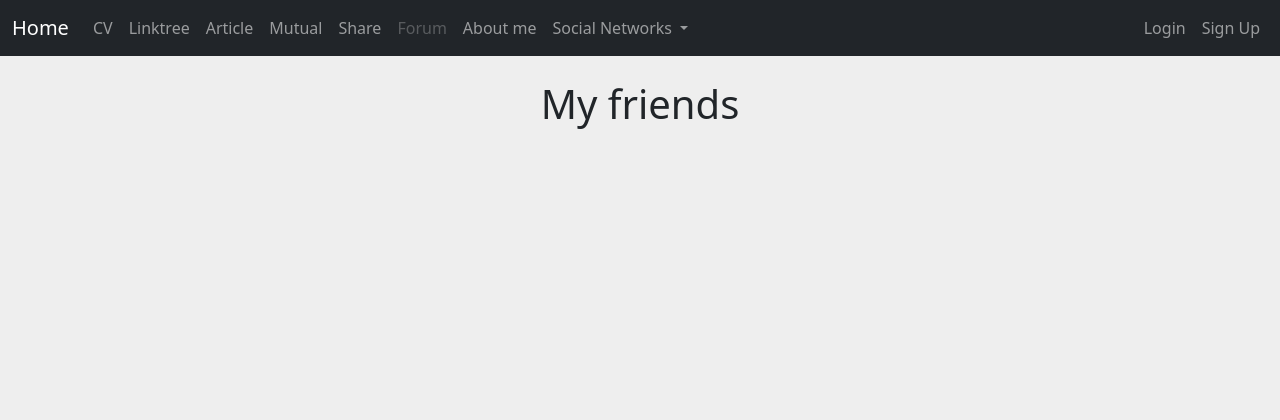
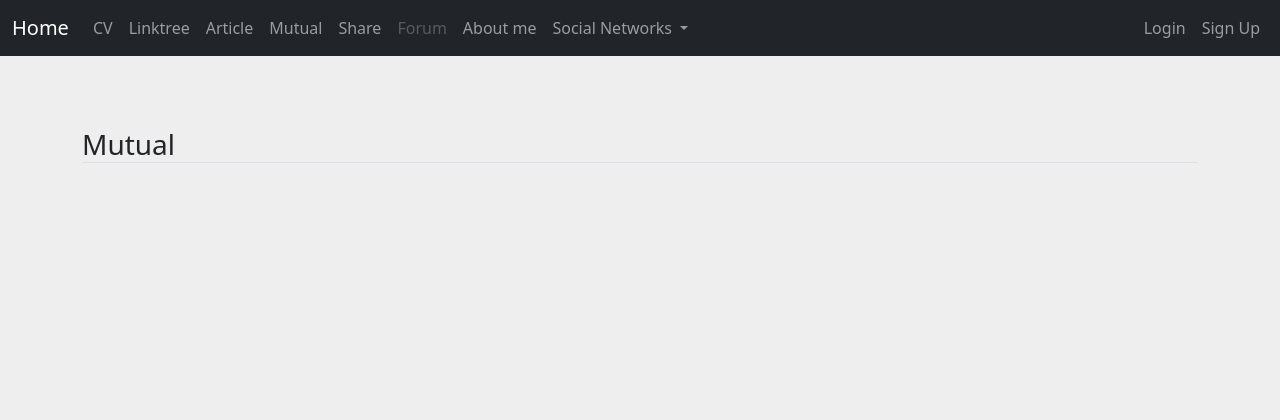
Before and after one commit to bensuperpc/bensuperpc_website, a Flask app: page /mutual in a window 1280 px wide. Shown: the top 420 px of the page. Run offline with Flask 2, Linux system fonts and the light colour scheme; data that the repository does not hold is empty; parts of the project's set-up code (start-up, migrations or seed data) failed here and were passed over; some libraries are stand-ins or nearby versions.

Commit message:
Improve Article, Mutual, User panel
Signed-off-by: Bensuperpc <bensuperpc@gmail.com>

```diff
--- a/project/templates/mutual.html
+++ b/project/templates/mutual.html
@@ -2,36 +2,39 @@
 
 {% block content %}
 <section class="">
-    <div class="">
-        <h1 class="text-center">{% block title %} My friends {% endblock %}</h1>
+    <div class="container">
+        <div class="row pt-5">
+            <div class="col-12">
+                <h3 class="border-bottom mb-4">{% block title %} Mutual {% endblock %}</h3>
             </div>
-
-    <div class="album py-5">
-        <div class="container">
-            <div class="row row-cols-1 row-cols-sm-2 row-cols-md-3 row-cols-lg-4 row-cols-xl-5 row-cols-xxl-6 g-4">
+        </div>
+        <div class="row">
             {% for mutual in mutuals %}
-                <div class="col">
+            <div class="col-lg-2 mb-3 d-flex align-items-stretch">
                 <div class="card hover-scale shadow-sm">
-                        <img src="{{ mutual['picture_url'] }}" width="100%" height="100%" class="img-fluid"
+                    <img src="{{ mutual['picture_url'] }}" width="400" height="100%" class="img-fluid"
                         alt="{{ mutual['name'] }}">
+                    <!--<div class="card-header"></div>-->
                     <div class="card-body">
-                            <p class="card-text text-center"><b>{{ mutual['name'] }}</b></p>
+                        <h5 class="card-title">{{ mutual['name'] }}</h5>
                         <p class="card-text">{{ mutual['describe'] }}</p>
+                    </div>
+                    <div class="card-footer text-muted">
                         <div class="d-flex justify-content-around">
                             {% if mutual['twitter_url']|length %}
                             <a href="{{ mutual['twitter_url'] }}"><i class="fa-brands fa-twitter fa-2xl"
-                                        style="color: #55acee;"></i></a>
+                                    style="color: #55acee"></i></a>
                             {% endif %}
                             {% if mutual['github_url']|length %}
                             <a href="{{ mutual['github_url'] }}"><i class="fa-brands fa-github fa-2xl"
-                                        style="color: #333333;"></i></a>
+                                    style="color: #333333"></i></a>
                             {% endif %}
                             {% if mutual['discord_url']|length %}
                             <a href="{{ mutual['discord_url'] }}"><i class="fa-brands fa-discord fa-2xl"
-                                        style="color: #7289da;"></i></a>
+                                    style="color: #7289da"></i></a>
                             {% endif %}
                             {% if mutual['website_url']|length %}
-                                <a href="{{ mutual['website_url'] }}"><i class="fa-solid fa-link fa-2xl"></i></a>
+                            <a href="{{ mutual['website_url'] }}"><i class="fa-solid fa-link fa-2xl" style="color: #646464"></i></a>
                             {% endif %}
                         </div>
                     </div>
@@ -40,6 +43,5 @@
             {% endfor %}
         </div>
     </div>
-    </div>
 </section>
 {% endblock %}
```
Also changed, not shown: project/templates/article.html (+7 -7 lines), project/templates/user.html (+15 -12 lines). Lines whose indentation alone changed are shown as unchanged.
